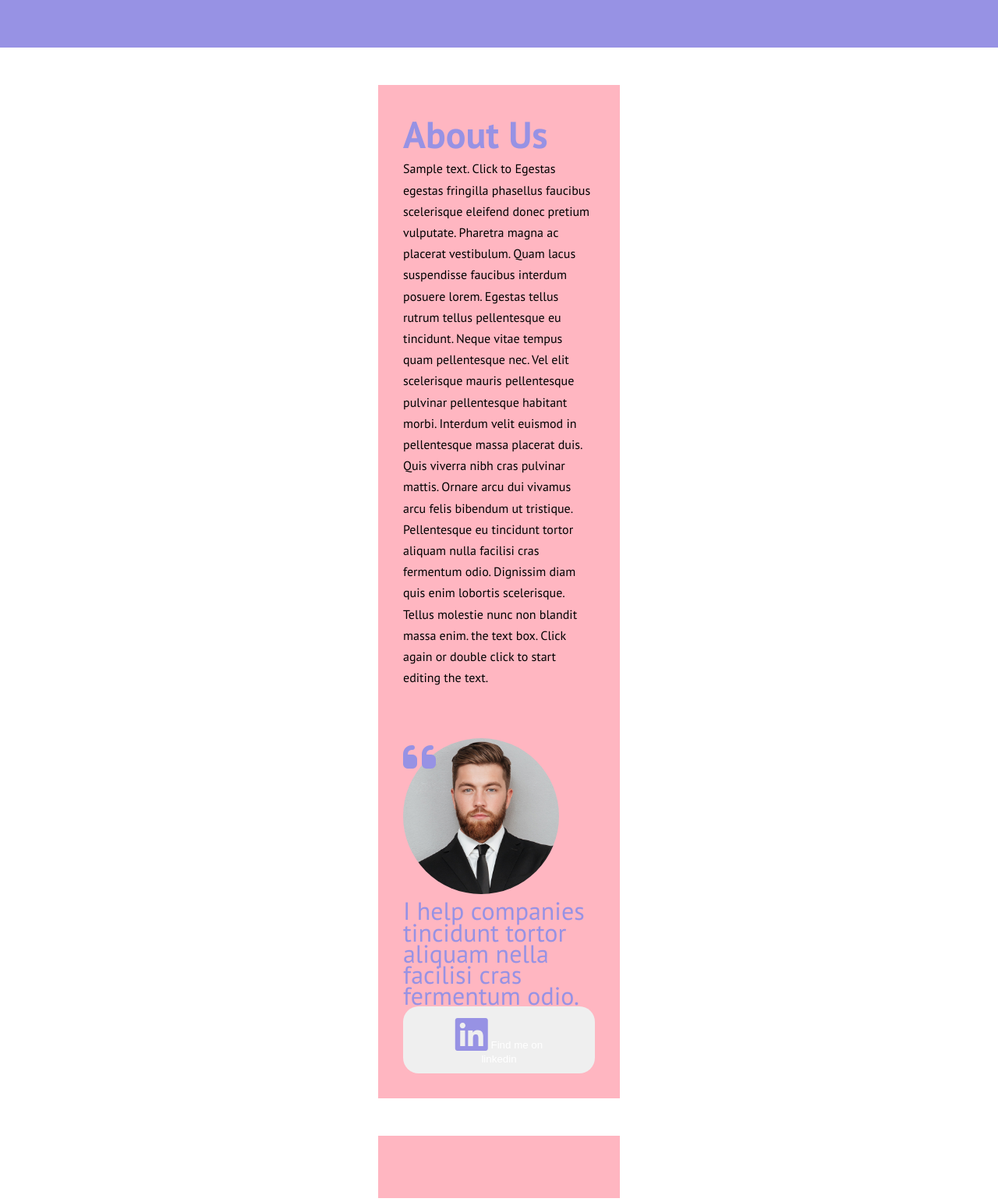
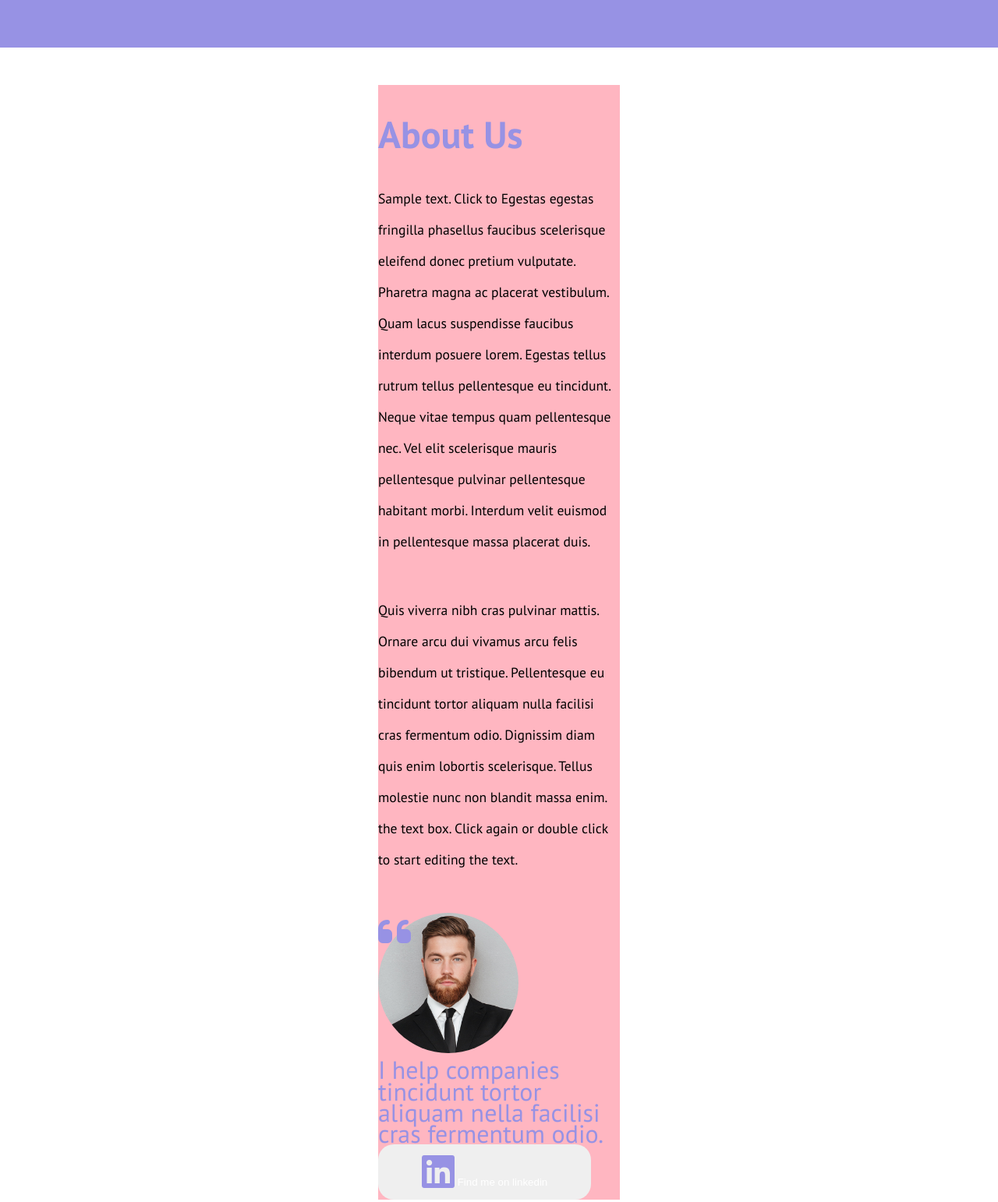
Before and after one commit to LucaBeltrami10/htmlcss-responsive-layout, a plain HTML site: page index.html in a window 1280 px wide. Shown: the part 8568-10110 px from the top of the page at 78% size. Drawn offline with Linux system fonts and the light colour scheme.

Commit message:
dimensionato text-container #abount-us

```diff
--- a/css/style.css
+++ b/css/style.css
@@ -331,12 +331,8 @@ section
         padding: 3rem 0;
     }
 
-    #about-us .about-us-container{
-        padding: 2rem;
-    }
-
     #about-us .text-container{
-        padding-bottom: 2rem;
+        padding: 2rem 0;
     }
 
     #about-us .text-container h1{
@@ -345,7 +341,20 @@ section
         color: #9792e4;
     }
 
+    #about-us .text-container p{
+        line-height: 2.5rem;
+        font-size: 1.1rem;
+        padding-top: 2rem;
+    }
+
+    #about-us .text-container p:last-child{
+        padding: 3rem 0 1rem 0;
+    }
+
+
     #about-us .cit-container .round-image{
+        height: 180px;
+        width: 180px;
         background-image: url(../img/about.jpg);
     }
 
--- a/index.html
+++ b/index.html
@@ -145,10 +145,8 @@
             <div class="container">
                 <article class="about-us-container text-container">
                     <h1>About Us</h1>
-                    <p>Sample text. Click to Egestas egestas fringilla phasellus faucibus scelerisque eleifend donec pretium vulputate. Pharetra magna ac placerat vestibulum. Quam lacus suspendisse faucibus interdum posuere lorem. Egestas tellus rutrum tellus pellentesque eu tincidunt. Neque vitae tempus quam pellentesque nec. Vel elit scelerisque mauris pellentesque pulvinar pellentesque habitant morbi. Interdum velit euismod in pellentesque massa placerat duis.
-                        <br>
-                        Quis viverra nibh cras pulvinar mattis. Ornare arcu dui vivamus arcu felis bibendum ut tristique. Pellentesque eu tincidunt tortor aliquam nulla facilisi cras fermentum odio. Dignissim diam quis enim lobortis scelerisque. Tellus molestie nunc non blandit massa enim. the text box. Click again or double click to start editing the text.
-                    </p>
+                    <p>Sample text. Click to Egestas egestas fringilla phasellus faucibus scelerisque eleifend donec pretium vulputate. Pharetra magna ac placerat vestibulum. Quam lacus suspendisse faucibus interdum posuere lorem. Egestas tellus rutrum tellus pellentesque eu tincidunt. Neque vitae tempus quam pellentesque nec. Vel elit scelerisque mauris pellentesque pulvinar pellentesque habitant morbi. Interdum velit euismod in pellentesque massa placerat duis.</p>
+                    <p>Quis viverra nibh cras pulvinar mattis. Ornare arcu dui vivamus arcu felis bibendum ut tristique. Pellentesque eu tincidunt tortor aliquam nulla facilisi cras fermentum odio. Dignissim diam quis enim lobortis scelerisque. Tellus molestie nunc non blandit massa enim. the text box. Click again or double click to start editing the text.</p>
                 </article>
                 <div class="about-us-container cit-container">
                     <div class="round-image about">
```
